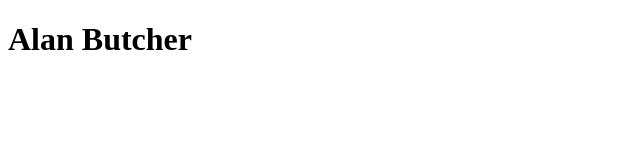
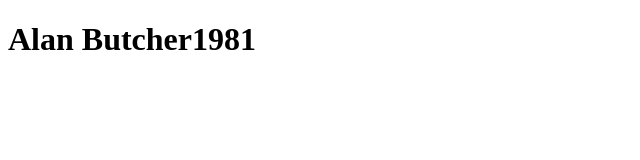
Before and after one commit to alanbutcher/day-2, a plain HTML site: page index.html in a window 1280 px wide. Shown: the whole page, without its empty margins (0-640 px from the left). Drawn offline with Linux system fonts and the light colour scheme.

Commit message:
first commit

```diff
--- a/index.html
+++ b/index.html
@@ -9,7 +9,7 @@
 </head>
 
 <body>
-  <h1>Alan Butcher</h1>
+  <h1>Alan Butcher1981</h1>
 </body>
 
 </html>
```
